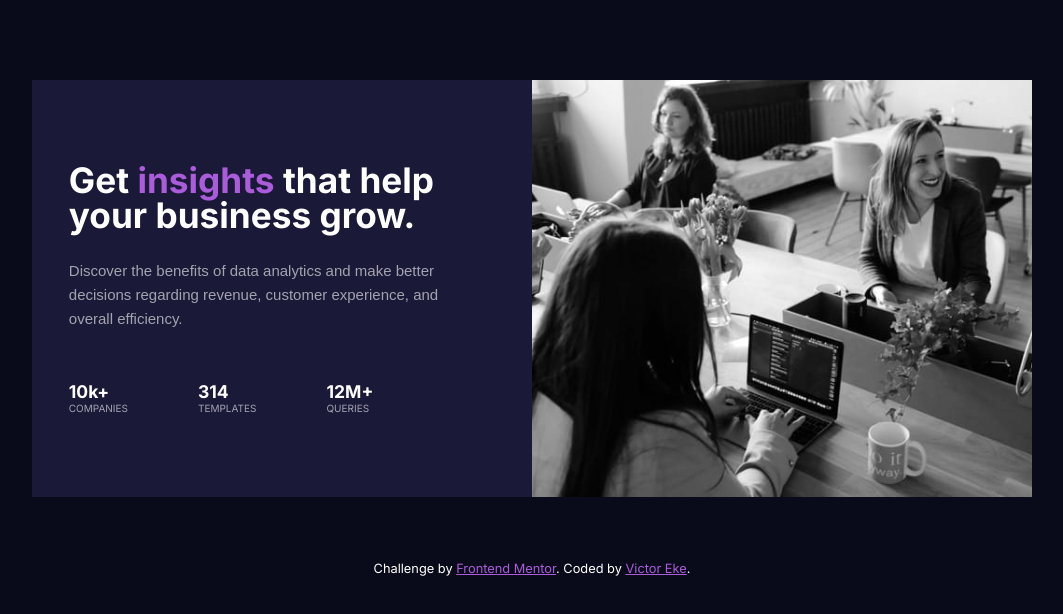
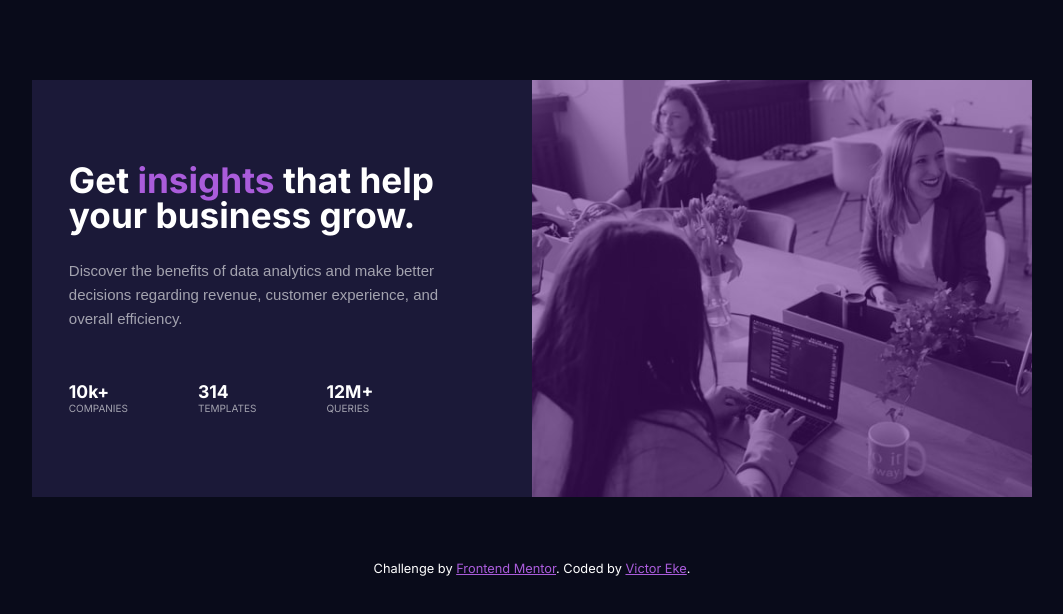
Before and after one commit to Evavic44/Stats-Preview-Card-Frontendmentor, a plain HTML site: page index.html in a window 1280 px wide. Shown: the whole page, without its empty margins (108-1171 px from the left). Drawn offline with Linux system fonts and the light colour scheme.

Commit message:
Add accent overlay

```diff
--- a/style.css
+++ b/style.css
@@ -96,6 +96,22 @@ img {
     color: var(--text-secondary-card);
 }
 
+/* Stats overlay */
+.overlay {
+    position: relative;
+}
+
+.overlay::before {
+    content: '';
+    position: absolute;
+    top: 0;
+    left: 0;
+    width: 100%;
+    height: 100%;
+    background-color: hsl(277, 75%, 29%);
+    opacity: 50%;
+}
+
 /* Responsive  */
 @media(max-width: 700px) {
     .container {
```
